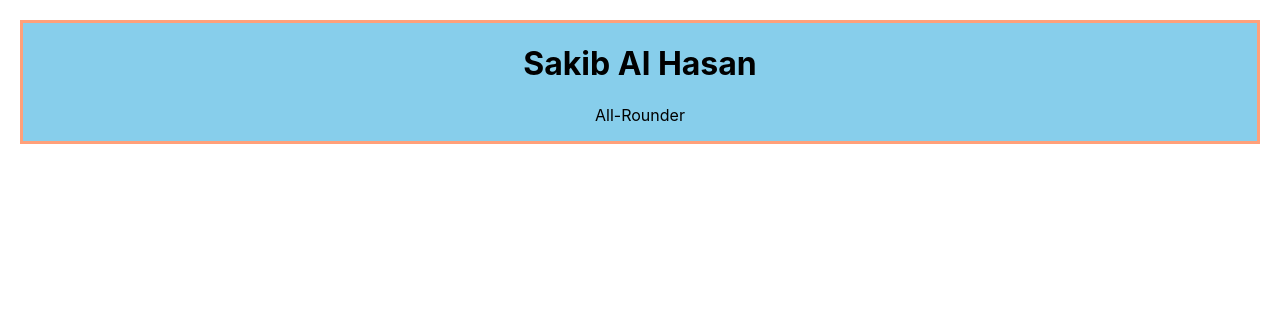
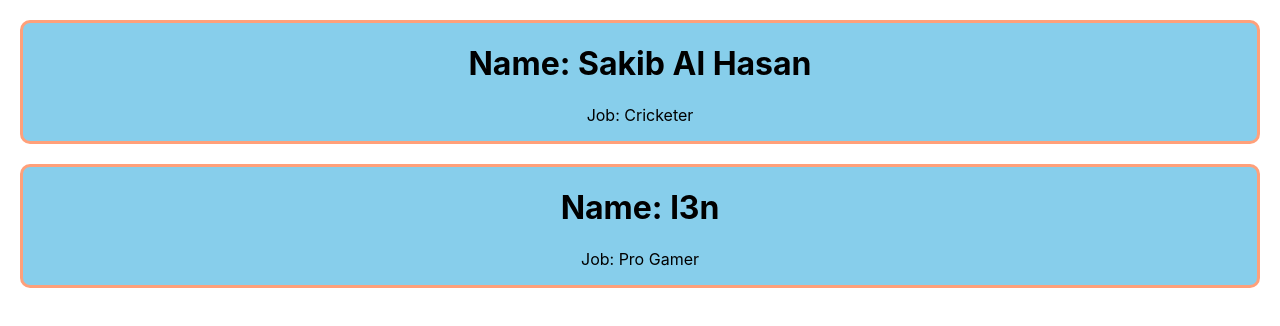
Before and after one commit to Diganta165/react-concept-practice, a React (Create React App) app: page / in a window 1280 px wide. Shown: the top 326 px of the page. Built offline with nearby package versions, Linux system fonts and the light colour scheme.

Commit message:
Passing props

```diff
--- a/src/App.js
+++ b/src/App.js
@@ -4,13 +4,14 @@
 function App() {
   return (
     <div className="App">
-      <Person></Person>
+      <Person name = 'Sakib Al Hasan' job = 'Cricketer' ></Person>
+      <Person name = 'l3n' job = 'Pro Gamer' ></Person>
 
     </div>
   );
 }
 
-function Person(){
+function Person(props){
   const player = {
     Name: 'Sakib Al Hasan',
     Position: 'All-Rounder'
@@ -18,13 +19,14 @@
   const stylePlayer = {
     backgroundColor: 'skyblue',
     border: '3px solid lightsalmon',
-    margin: '20px'
+    margin: '20px',
+    borderRadius: '10px'
   }
 
   return(
     <div style={stylePlayer}>
-      <h1 >{player.Name}</h1>
-      <p>{player.Position}</p>
+      <h1 >Name: {props.name}</h1>
+      <p>Job: {props.job}</p>
 
     </div>
   );
```
